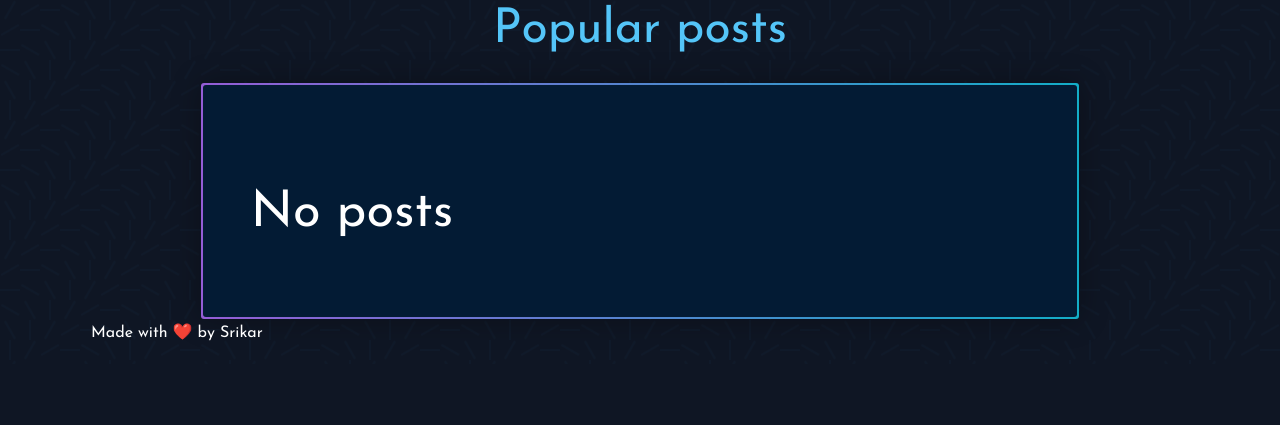
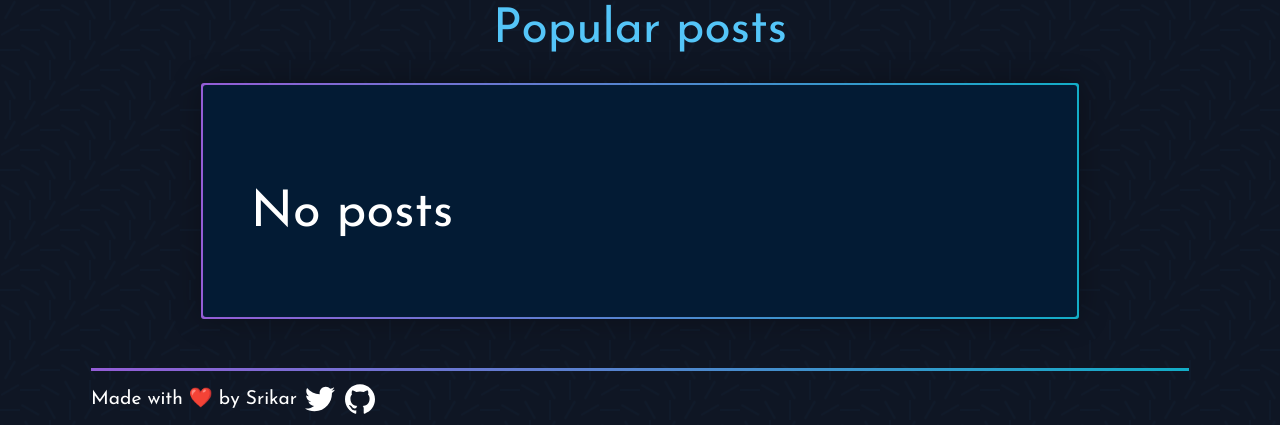
Before and after one commit to SrikarKSV/pure-python-server, a Python web app: template pyproject/templates/index.html in a window 1280 px wide. Shown: the part 500-925 px from the top of the page. Before the commit the page ends 841 px from the top, so only its background shows below. Run offline with Jinja, Linux system fonts and the light colour scheme; the template is opened without the code that fills it, so the values that code supplies are empty.

Commit message:
👌 IMPROVE: Added info in twitter

```diff
--- a/pyproject/static/css/home.css
+++ b/pyproject/static/css/home.css
@@ -176,6 +176,42 @@ textarea {
   height: 30rem;
 }
 
+/********************* Footer *********************/
+
+footer::before {
+  position: absolute;
+  content: "";
+  width: 100%;
+  height: 3px;
+  top: -15px;
+  background: var(--gradient-text);
+}
+
+footer {
+  position: relative;
+  margin-top: 4rem;
+  display: flex;
+  align-items: center;
+  flex-wrap: wrap;
+  gap: 0.5rem;
+}
+
+footer p {
+  font-size: 1.2rem;
+  margin-bottom: 0.5rem;
+}
+
+footer .socials {
+  display: flex;
+}
+
+footer .socials img {
+  height: 30px;
+  width: 30px;
+  margin-right: 10px;
+  filter: invert(100%);
+}
+
 /********************* Errors *********************/
 
 .error-msg {
--- a/pyproject/templates/layout.html
+++ b/pyproject/templates/layout.html
@@ -37,7 +37,18 @@
     {% endblock content %}
   </main>
 
-  <footer><p>Made with ❤️ by Srikar</p></footer>
+  <footer>
+      <p>Made with ❤️ by Srikar</p>
+      <div class="socials">
+        <a aria-label="Find me on Twitter" href="https://twitter.com/SrikarVks" title="Twitter" target="_blank">
+          <img src="/assets/twitter.svg" alt="Twitter icon">
+        </a>
+        <a aria-label="Find me on Github" href="https://github.com/SrikarKSV/pure-python-server" title="Github"
+           target="_blank">
+          <img src="/assets/github.svg" alt="GitHub icon">
+        </a>
+      </div>
+  </footer>
 
   {% block script_tags %}{% endblock script_tags %}
 </body>
```
Also changed, not shown: pyproject/static/assets/github.svg (added), pyproject/static/assets/twitter.svg (added).
